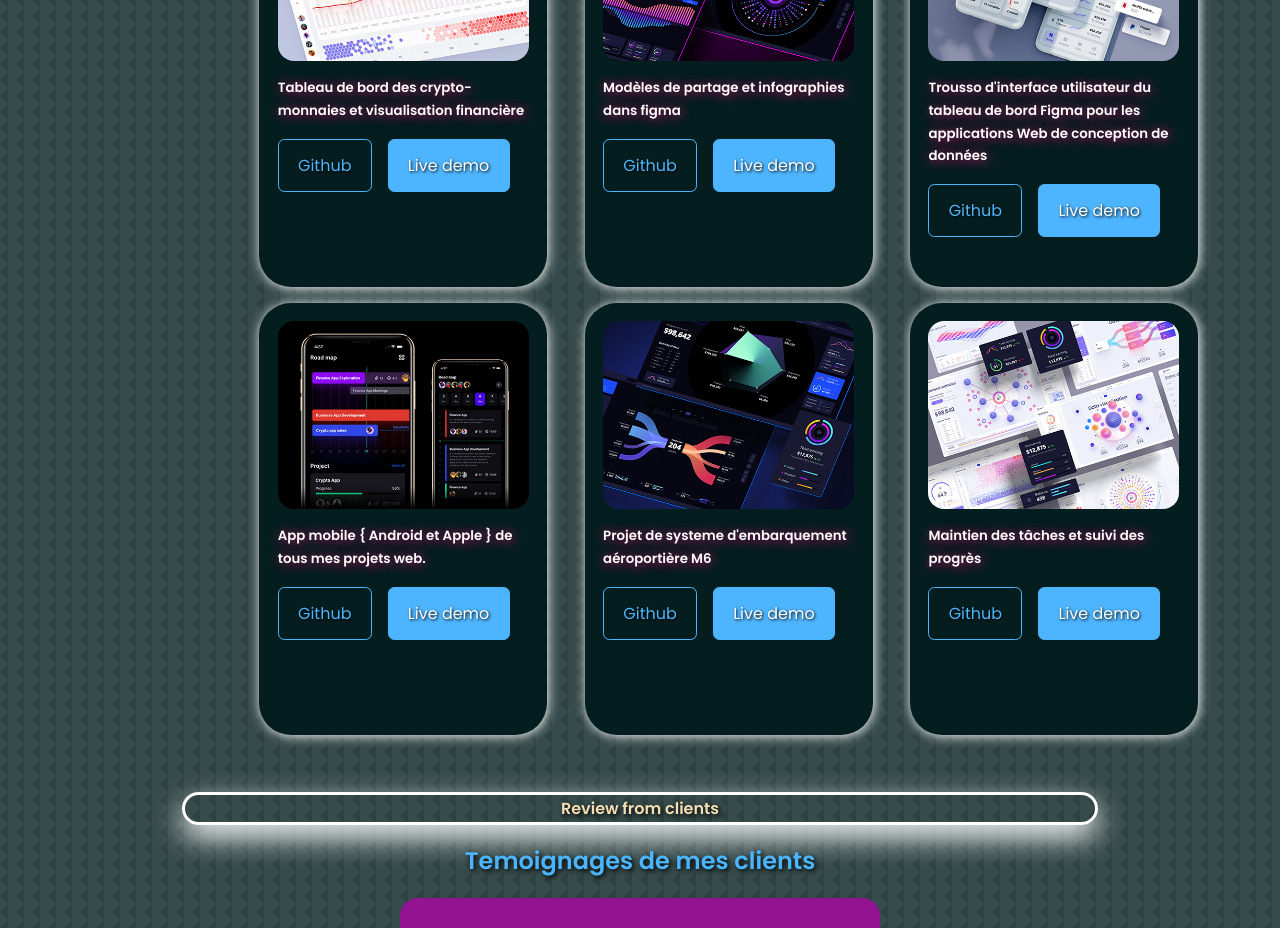
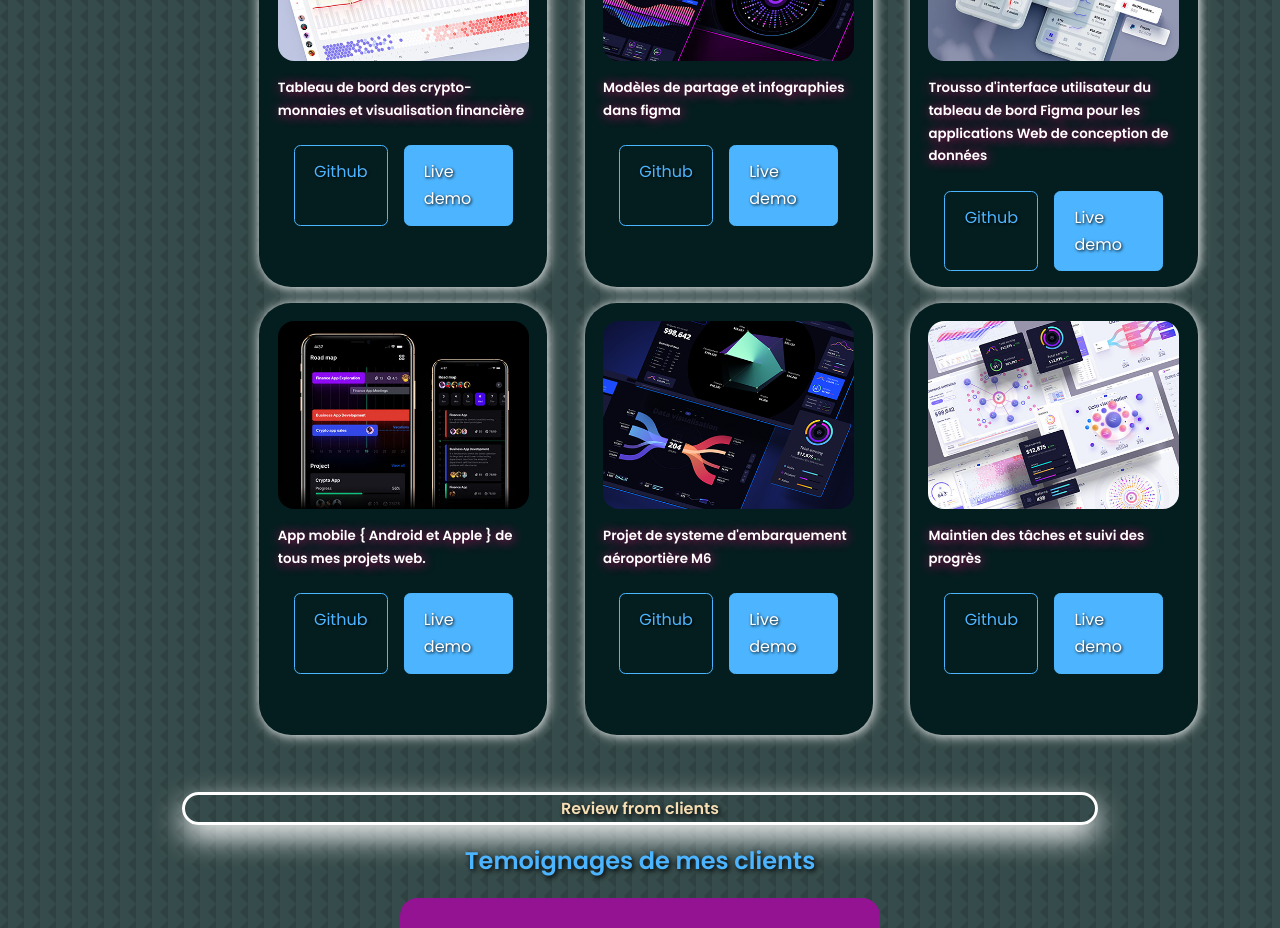
Before and after one commit to Mouhamed1003/keenprogrammer.com, a React (Create React App) app: page / in a window 1280 px wide. Shown: the part 3720-4648 px from the top of the page. Built offline with nearby package versions, Linux system fonts and the light colour scheme.

Commit message:
Update portfolio.css

```diff
--- a/src/components/portfolio/portfolio.css
+++ b/src/components/portfolio/portfolio.css
@@ -49,7 +49,8 @@
 .portfolio_item-cta {
     display: flex;
     gap: 1rem;
-    margin-bottom: 1rem;
+    margin-bottom: .35rem;
+    padding: .4rem 1rem;
 }
 /*@ ============== LES MEDIAS QUERYS " Medium device "((( Les Respensives a moyenne taille: tablette ))) ================ */
 @media screen and (max-width: 1024px) {
```
